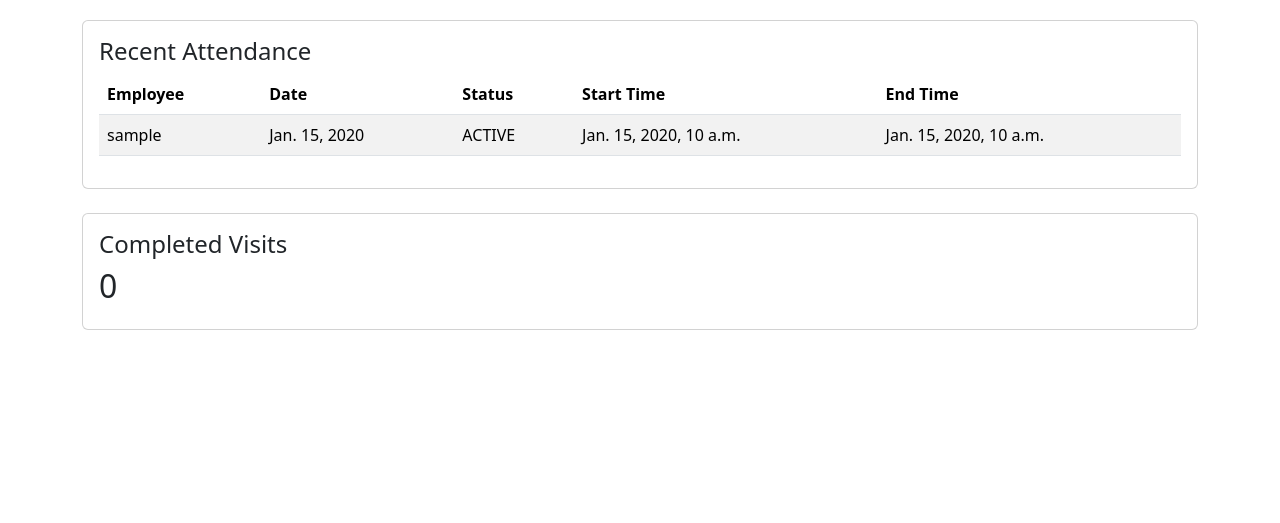
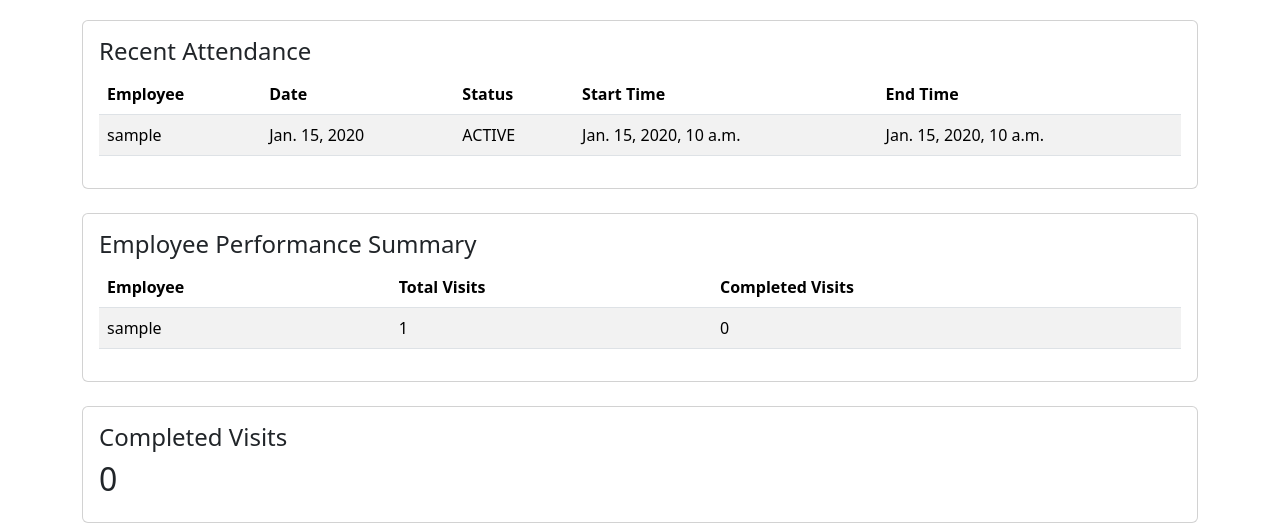
Before and after one commit to ChaitanyaCodec/field-sales-monitoring-system, a Django app: page / in a window 1280 px wide. Shown: the part 485-1008 px from the top of the page. Before the commit the page ends 815 px from the top, so only its background shows below. Run offline with Django 5.2, Linux system fonts and the light colour scheme; tables that the repository leaves empty hold one stand-in row (values such as "Sample post").

Commit message:
Add employee performance dashboard

```diff
--- a/dashboard/views.py
+++ b/dashboard/views.py
@@ -6,6 +6,8 @@ from customers.models import Customer
 from attendance.models import Attendance
 from visits.models import Visit
 
+# Database aggregation functions
+from django.db.models import Count, Q
 
 def dashboard_view(request):
     """
@@ -54,6 +56,25 @@ def dashboard_view(request):
             "-date",
             "-start_time"
         )[:5],
+
+                # Employee performance summary
+        "employee_performance": User.objects.annotate(
+
+            # Total visits
+            total_visits=Count("visits"),
+
+            # Completed visits
+            completed_visits=Count(
+                "visits",
+                filter=Q(
+                    visits__status="COMPLETED"
+                )
+            )
+        ).order_by(
+            "-completed_visits"
+        ),
+
+
     }
 
 
--- a/templates/dashboard/dashboard.html
+++ b/templates/dashboard/dashboard.html
@@ -1,13 +1,13 @@
 <!DOCTYPE html>
 <html lang="en">
+
 <head>
     <meta charset="UTF-8">
     <meta name="viewport" content="width=device-width, initial-scale=1.0">
     <title>Sales Monitoring Dashboard</title>
 
     <!-- Bootstrap CSS -->
-    <link href="https://cdn.jsdelivr.net/npm/bootstrap@5.3.3/dist/css/bootstrap.min.css"
-          rel="stylesheet">
+    <link href="https://cdn.jsdelivr.net/npm/bootstrap@5.3.3/dist/css/bootstrap.min.css" rel="stylesheet">
 </head>
 
 <body>
@@ -178,6 +178,52 @@
             </div>
         </div>
 
+        <!-- Employee Performance Summary -->
+
+        <div class="card mt-4">
+            <div class="card-body">
+
+                <h4>Employee Performance Summary</h4>
+
+                <table class="table table-striped">
+
+                    <thead>
+                        <tr>
+                            <th>Employee</th>
+                            <th>Total Visits</th>
+                            <th>Completed Visits</th>
+                        </tr>
+                    </thead>
+
+                    <tbody>
+
+                        {% for employee in employee_performance %}
+
+                        <tr>
+                            <td>{{ employee.username }}</td>
+
+                            <td>{{ employee.total_visits }}</td>
+
+                            <td>{{ employee.completed_visits }}</td>
+                        </tr>
+
+                        {% empty %}
+
+                        <tr>
+                            <td colspan="3">
+                                No employee data available.
+                            </td>
+                        </tr>
+
+                        {% endfor %}
+
+                    </tbody>
+
+                </table>
+
+            </div>
+        </div>
+
         <!-- Completed Visits -->
         <div class="card mt-4">
             <div class="card-body">
@@ -189,4 +235,5 @@
     </div>
 
 </body>
+
 </html>
```
Lines whose indentation alone changed are shown as unchanged.
